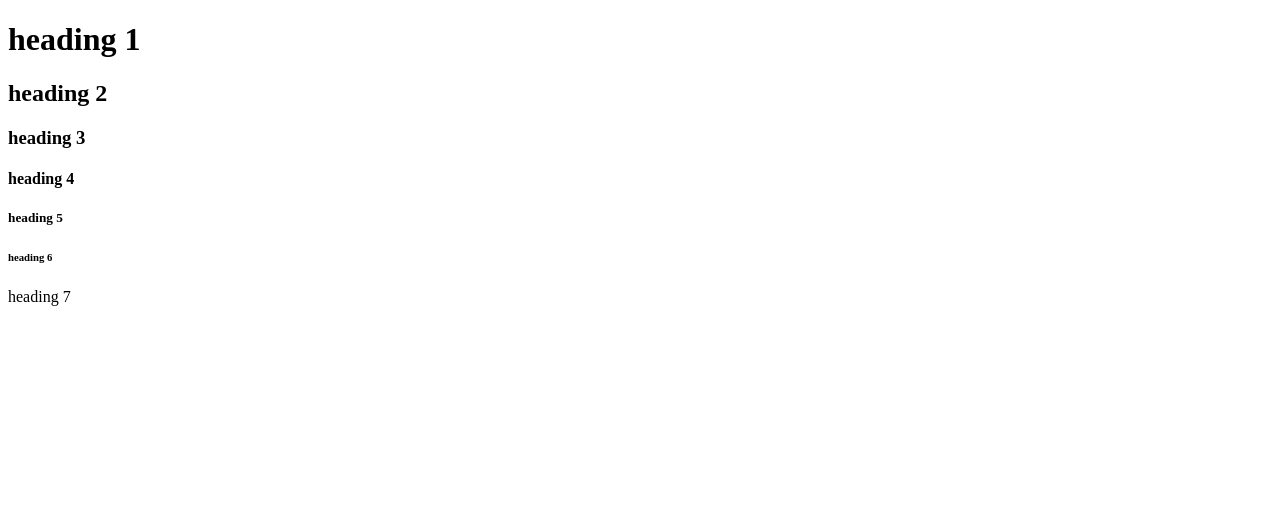
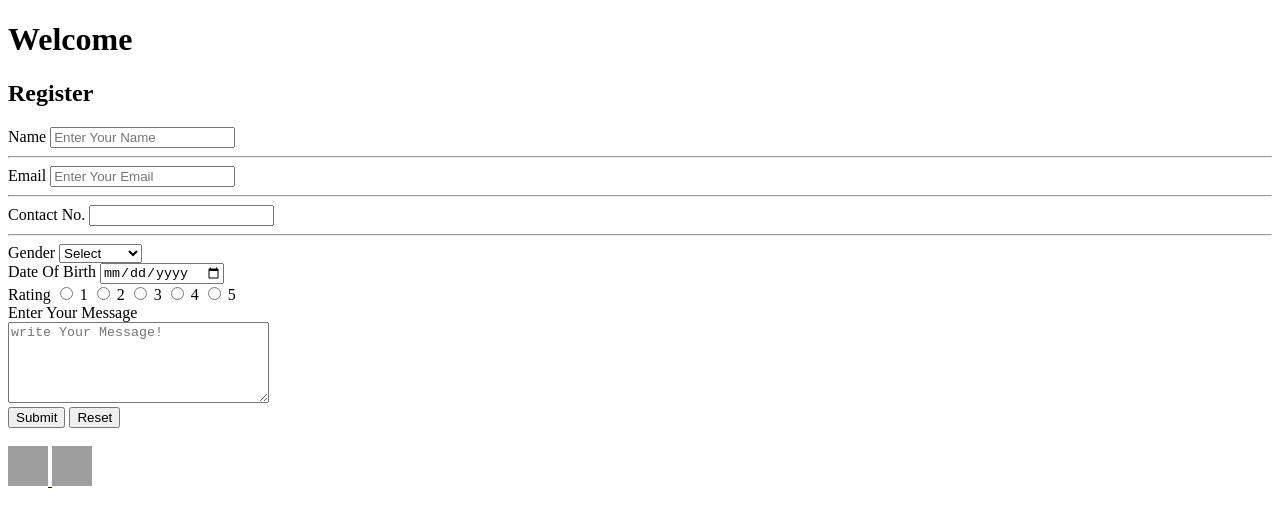
Before and after one commit to Deeksha0001/lovebabber, a plain HTML site: page index.html in a window 1280 px wide. Drawn offline with Linux system fonts and the light colour scheme; grey boxes are pictures that could not be loaded.

Commit message:
Update index.html

```diff
--- a/index.html
+++ b/index.html
@@ -1,12 +1,66 @@
 <!DOCTYPE html>
-<html>
+<html lang="en">
+<head>
+    <meta charset="UTF-8">
+    <meta name="viewport" content="width=device-width, initial-scale=1.0">
+    <title>Document</title>
+</head>
 <body>
-    <h1> heading 1</h1>
-    <h2> heading 2</h2>
-    <h3> heading 3</h3>
-    <h4> heading 4</h4>
-    <h5> heading 5</h5>
-    <h6> heading 6</h6>
-    <h7> heading 7</h7>
+    <h1>Welcome</h1>
+
+    <h2>Register</h2>
+    <form acton="">
+        <label for="name">Name</label>
+        <input type="text" name="name" id="name" placeholder="Enter Your Name"><br>
+            <hr/>
+        <lable for="email">Email</lable>
+        <input type="email" name="email" id="email" placeholder="Enter Your Email"><br>
+        <hr/>
+        <label for="contact">Contact No.</label>
+        <input type="number" name="contact" id="contact" placeholder=""><br>
+        <hr/>
+        <label for="gender">Gender</label>
+        <select name="gender" id="gender">
+            <option value="select">Select</option>
+            <option value="male">Male</option>
+            <option value="female">Female</option>
+            <option value="not to say">Not to say</option>
+        </select><br>
+
+        <label for="dob">Date Of Birth</label>
+        <input type="date" name="date" id="dob"><br>
+
+         <label for="rating">Rating</label>
+        <input type="radio" name="rating" id="rating" value="1">
+        <label for="rating">1</label>
+        <input type="radio" name="rating" id="rating" value="2">
+        <label for="rating">2</label>
+        <input type="radio" name="rating" id="rating" value="3">
+        <label for="rating">3</label>
+        <input type="radio" name="rating" id="rating" value="4">
+        <label for="rating">4</label>
+        <input type="radio" name="rating" id="rating" value="5">
+        <label for="rating">5</label> <br>
+
+        <label for="msg">Enter Your Message</label><br>
+        <textarea name="message" name="msg" cols="30" rows="5" placeholder="write Your Message!"></textarea><br>
+        <input type="submit" name="submit" id="name" value="Submit">
+        <input type="reset" name="reset" id="reset" value="Reset"><br>
+        <br>
+
+        <a href="homework.html" target="_blank">
+            <img src="https://upload.wikimedia.org/wikipedia/commons/thumb/c/ca/LinkedIn_logo_initials.png/800px-LinkedIn_logo_initials.png"
+            alt="linkedin"
+            width="40"
+            height="40">
+        </a>
+        <a href="https://www.instagram.com/invites/contact/?i=1mokzi2oi4k49&utm_content=c6t6b7k" target="_blank">
+            <img src="https://upload.wikimedia.org/wikipedia/commons/thumb/e/e7/Instagram_logo_2016.svg/2048px-Instagram_logo_2016.svg.png"
+            alt="instagram"
+            width="40"
+            height="40">
+        </a>
+    </form>
+
 </body>
 </html>
```
